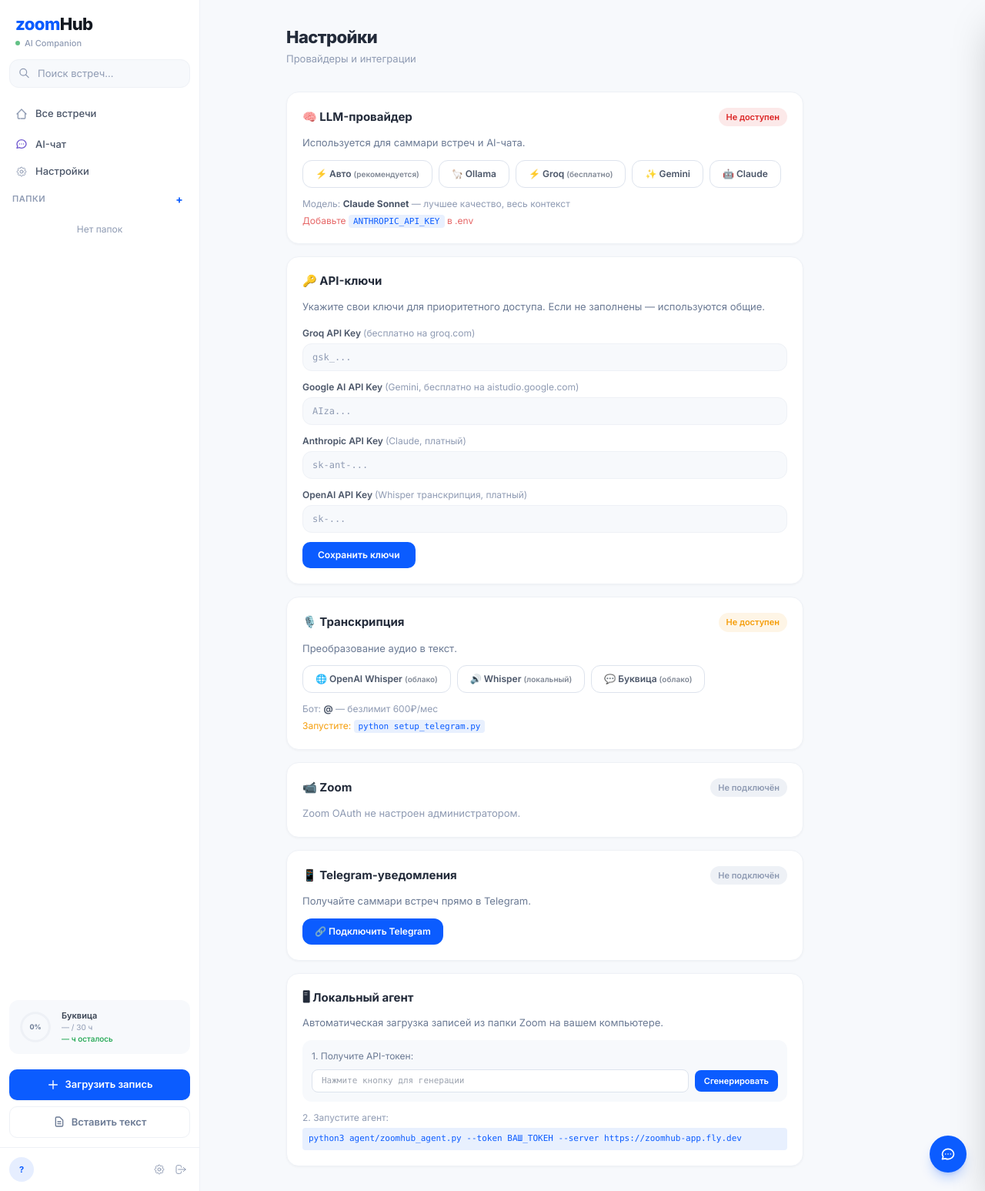
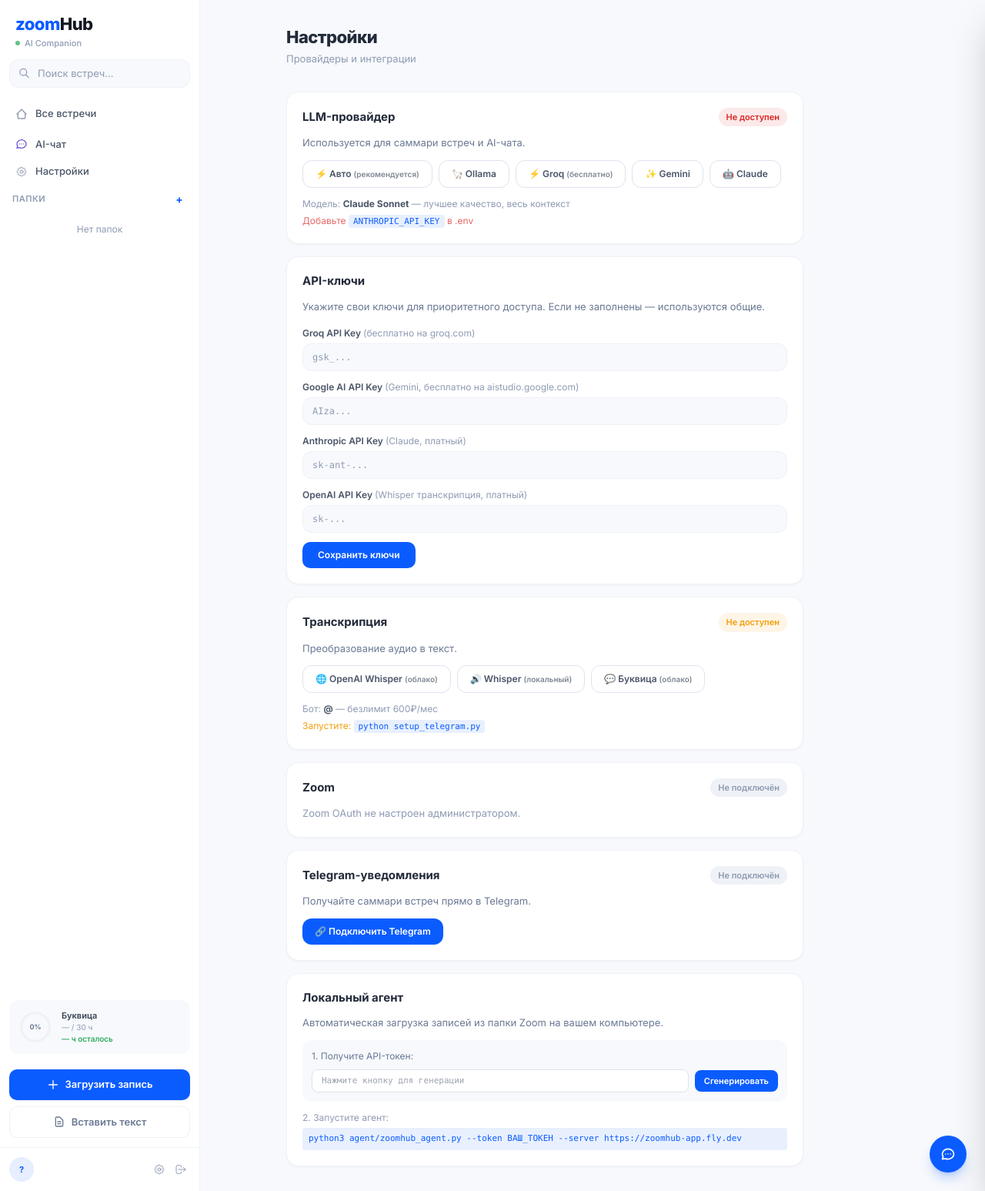
Before and after one commit to OlmasKotaullin/zoomhub, a Python web app: template app/templates/settings.html in a window 1280 px wide. Shown: the whole page at 77% size. Run offline with Jinja, Linux system fonts and the light colour scheme; the template is opened without the code that fills it, so the values that code supplies are empty; some libraries are stand-ins or nearby versions.

Commit message:
Apply UI/UX Pro Max: SVG icons, accessibility, interaction polish
Based on UI/UX Pro Max design system recommendations:
- Replace all emoji icons with SVG (Heroicons) in settings and chat
- Add global cursor-pointer for interactive elements
- Add focus-visible outlines for keyboard navigation
- Add prefers-reduced-motion support
- Add aria-labels to chat input and send button
- Improve template card hover states (transition-colors 200ms, group)
- Remove emoji from settings section headings (clean typography)

Co-Authored-By: Claude Opus 4.6 (1M context) <noreply@anthropic.com>

```diff
--- a/app/templates/base.html
+++ b/app/templates/base.html
@@ -57,6 +57,11 @@
     /* Cards */
     .z-card { background: white; border-radius: 16px; border: 1px solid #eef1f6; box-shadow: 0 1px 3px rgba(0,0,0,0.04); transition: all 0.2s; }
     .z-card:hover { box-shadow: 0 4px 16px rgba(0,0,0,0.07); border-color: #dde3ed; }
+
+    /* Accessibility & Interaction */
+    button, a, [role="button"], [onclick] { cursor: pointer; }
+    :focus-visible { outline: 2px solid #0b5cff; outline-offset: 2px; border-radius: 4px; }
+    @media (prefers-reduced-motion: reduce) { *, *::before, *::after { animation-duration: 0.01ms !important; transition-duration: 0.01ms !important; } }
 
     /* AI badge shimmer */
     @keyframes shimmer { 0% { background-position: -200% 0; } 100% { background-position: 200% 0; } }
--- a/app/templates/settings.html
+++ b/app/templates/settings.html
@@ -12,7 +12,7 @@
   <!-- LLM-провайдер -->
   <div class="z-card p-5 anim-up" style="animation-delay:0.04s">
     <div class="flex items-center justify-between mb-3">
-      <h3 class="font-bold text-[15px]">🧠 LLM-провайдер</h3>
+      <h3 class="font-bold text-[15px]">LLM-провайдер</h3>
       {% if llm_ok %}<span class="text-[11px] font-semibold text-ok bg-ok/10 px-2.5 py-1 rounded-full">Работает</span>
       {% else %}<span class="text-[11px] font-semibold text-err bg-err/10 px-2.5 py-1 rounded-full">Не доступен</span>{% endif %}
     </div>
@@ -67,7 +67,7 @@
   <!-- API-ключи пользователя -->
   <div class="z-card p-5 anim-up" style="animation-delay:0.06s">
     <div class="flex items-center justify-between mb-3">
-      <h3 class="font-bold text-[15px]">🔑 API-ключи</h3>
+      <h3 class="font-bold text-[15px]">API-ключи</h3>
     </div>
     <p class="text-[13px] text-g-500 mb-4">Укажите свои ключи для приоритетного доступа. Если не заполнены — используются общие.</p>
     <form id="apiKeysForm" class="space-y-3">
@@ -99,7 +99,7 @@
   <!-- Транскрипция-провайдер -->
   <div class="z-card p-5 anim-up" style="animation-delay:0.08s">
     <div class="flex items-center justify-between mb-3">
-      <h3 class="font-bold text-[15px]">🎙️ Транскрипция</h3>
+      <h3 class="font-bold text-[15px]">Транскрипция</h3>
       {% if transcription_ok %}<span class="text-[11px] font-semibold text-ok bg-ok/10 px-2.5 py-1 rounded-full">Работает</span>
       {% else %}<span class="text-[11px] font-semibold text-warn bg-warn/10 px-2.5 py-1 rounded-full">Не доступен</span>{% endif %}
     </div>
@@ -138,7 +138,7 @@
   <!-- Zoom -->
   <div class="z-card p-5 anim-up" style="animation-delay:0.12s">
     <div class="flex items-center justify-between mb-3">
-      <h3 class="font-bold text-[15px]">📹 Zoom</h3>
+      <h3 class="font-bold text-[15px]">Zoom</h3>
       {% if zoom_ok %}<span class="text-[11px] font-semibold text-ok bg-ok/10 px-2.5 py-1 rounded-full">Подключён</span>
       {% else %}<span class="text-[11px] font-semibold text-g-400 bg-g-100 px-2.5 py-1 rounded-full">Не подключён</span>{% endif %}
     </div>
@@ -163,7 +163,7 @@
   <!-- Telegram уведомления -->
   <div class="z-card p-5 anim-up" style="animation-delay:0.16s">
     <div class="flex items-center justify-between mb-3">
-      <h3 class="font-bold text-[15px]">📱 Telegram-уведомления</h3>
+      <h3 class="font-bold text-[15px]">Telegram-уведомления</h3>
       {% if user.telegram_chat_id %}
         <span class="text-[11px] font-semibold text-ok bg-ok/10 px-2.5 py-1 rounded-full">Подключён</span>
       {% else %}
@@ -185,7 +185,7 @@
   <!-- Локальный агент -->
   <div class="z-card p-5 anim-up" style="animation-delay:0.20s">
     <div class="flex items-center justify-between mb-3">
-      <h3 class="font-bold text-[15px]">🖥 Локальный агент</h3>
+      <h3 class="font-bold text-[15px]">Локальный агент</h3>
     </div>
     <p class="text-[13px] text-g-500 mb-3">Автоматическая загрузка записей из папки Zoom на вашем компьютере.</p>
     <div class="bg-g-50 rounded-xl p-3 mb-3">
```
Also changed, not shown: app/templates/meeting.html (+26 -14 lines).
